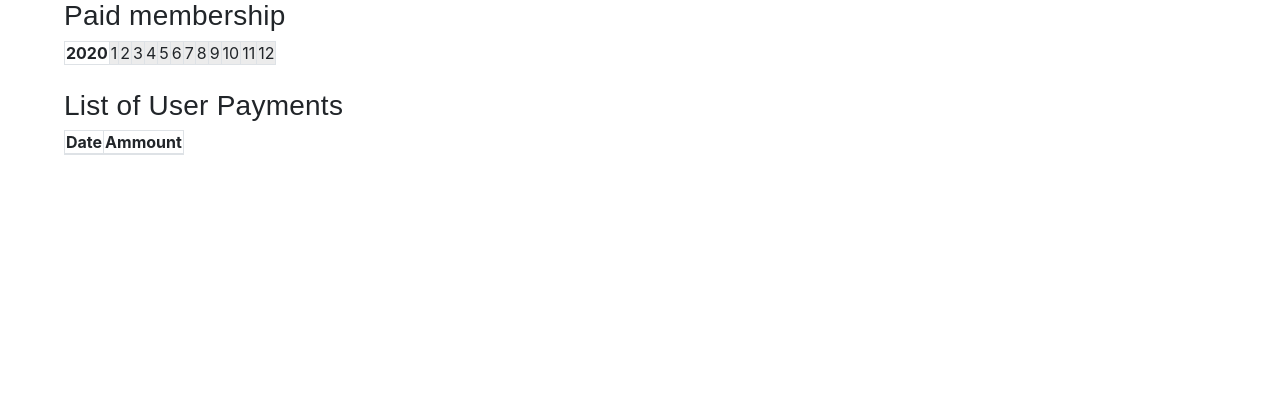
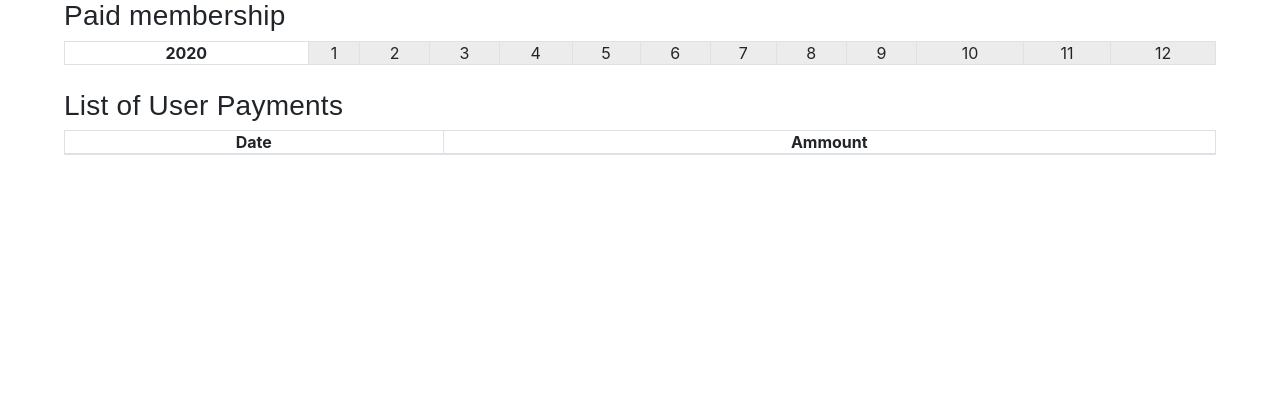
Before and after one commit to triskaVpate/exerlogger, a Django app: page /payments in a window 1280 px wide. Shown: the part 109-529 px from the top of the page. Run offline with Django 3.2, Linux system fonts and the light colour scheme; the visitor is signed in with stand-in values (Sample User, id 1); data that the repository does not hold is empty; some libraries are stand-ins or nearby versions.

Commit message:
small fix for calendar

```diff
--- a/exerlogger/static/workout/style.css
+++ b/exerlogger/static/workout/style.css
@@ -161,6 +161,6 @@ main {
 }
 
 .table-bordered {
-width: -moz-available;
+width: 100%;
 text-align: center;
 }
```
